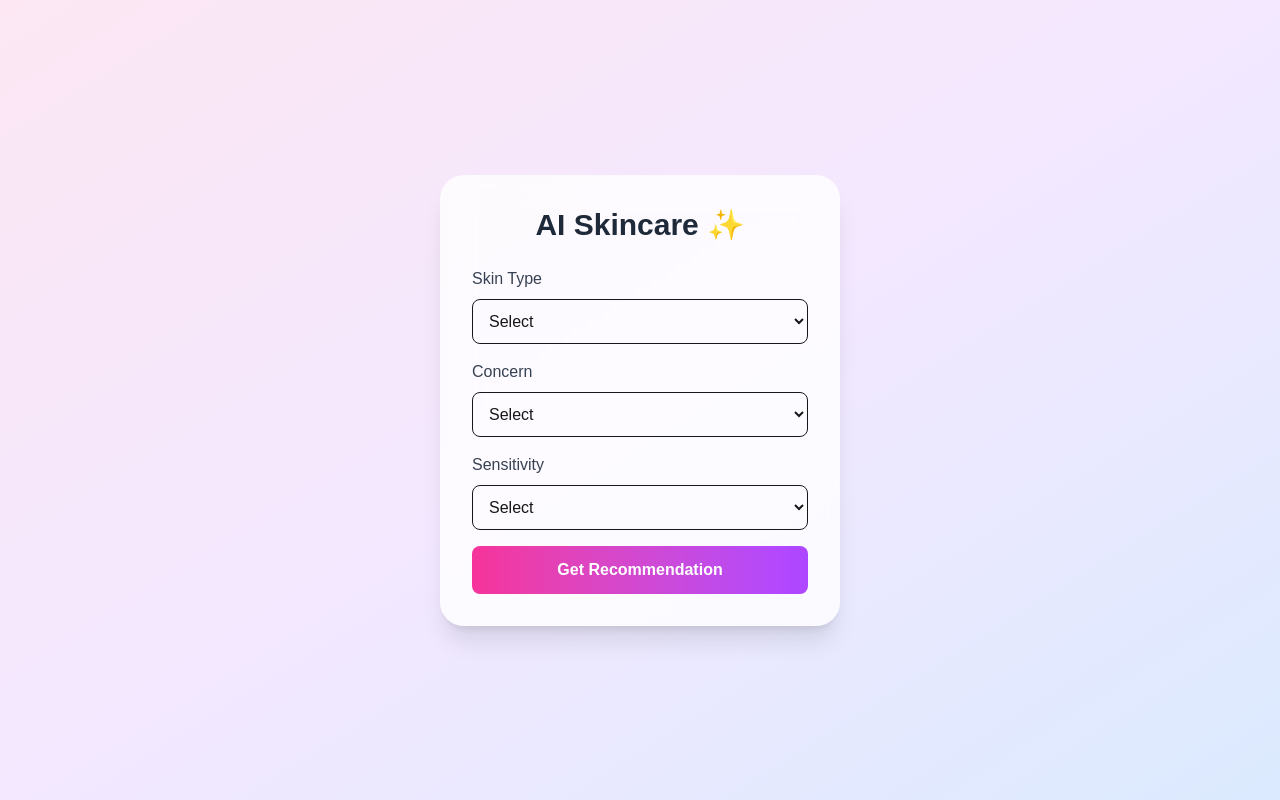
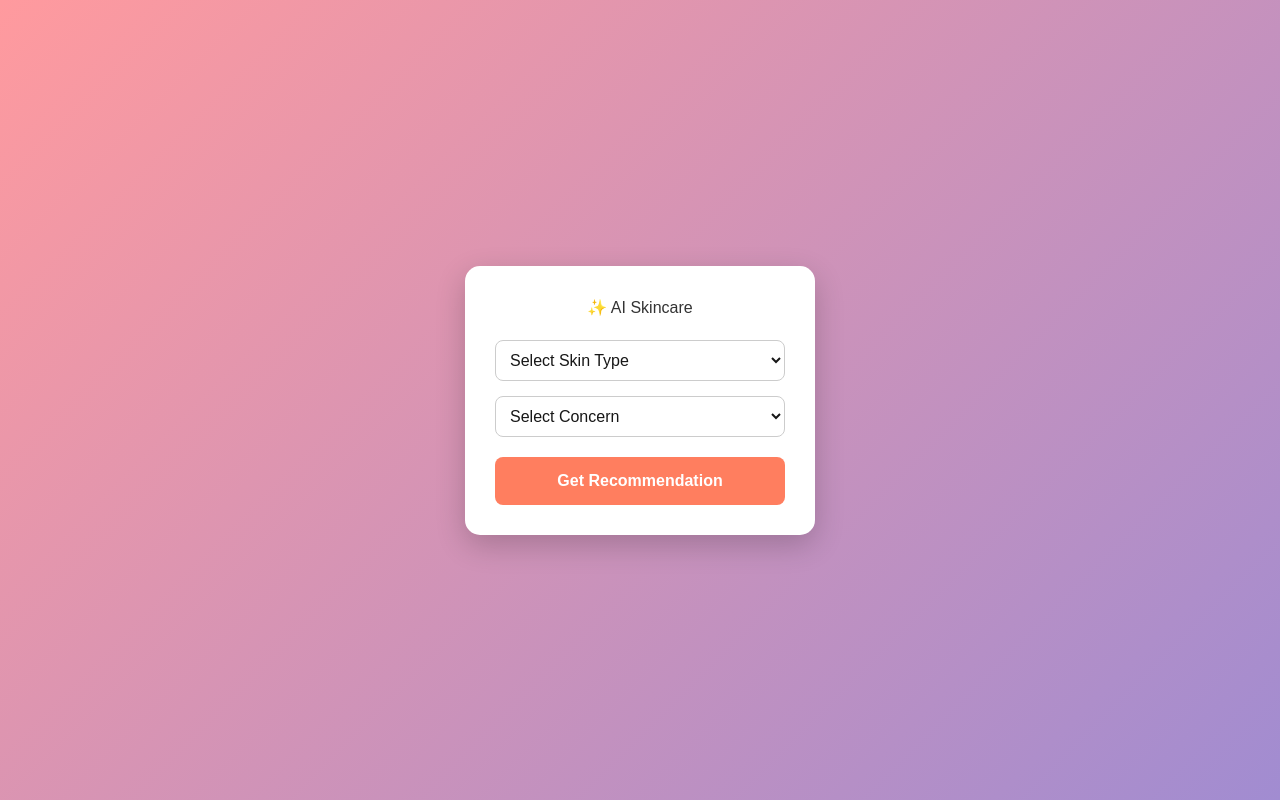
Before and after one commit to Lakshmitriveni25/ai-skincare-frontend, a Next.js app: page / in a window 1280 px wide. Built offline with nearby package versions, Linux system fonts and the light colour scheme.

Commit message:
updated UI + backend connection

```diff
--- a/app/page.js
+++ b/app/page.js
@@ -1,110 +1,236 @@
 "use client";
 import { useState } from "react";
 
-export default function Quiz() {
-  const [form, setForm] = useState({
-    skin_type: "",
-    concern: "",
-    sensitivity: ""
-  });
-
+export default function Home() {
+  const [skinType, setSkinType] = useState("");
+  const [concern, setConcern] = useState("");
   const [result, setResult] = useState(null);
+  const [loading, setLoading] = useState(false);
 
   const handleSubmit = async () => {
+    if (!skinType || !concern) {
+      alert("Please select both options");
+      return;
+    }
+
+    setLoading(true);
+
     try {
-      const res = await fetch("https://ai-skincare-backend.onrender.com/recommend", {
+      const res = await fetch("https://ai-skincare-backend-1.onrender.com", {
         method: "POST",
         headers: {
-          "Content-Type": "application/json"
+          "Content-Type": "application/json",
         },
-        body: JSON.stringify(form)
+        body: JSON.stringify({
+          skin_type: skinType,
+          concern: concern,
+          sensitivity: "low",
+        }),
       });
 
       const data = await res.json();
-      setResult(data);
+      setResult(data.recommendation);
     } catch (error) {
-      alert("Error connecting to backend");
+      console.error("Error:", error);
+      alert("Something went wrong!");
     }
+
+    setLoading(false);
   };
 
   return (
-    <div className="min-h-screen bg-gradient-to-br from-pink-100 via-purple-100 to-blue-100 flex items-center justify-center">
+    <div
+      style={{
+        minHeight: "100vh",
+        background: "linear-gradient(135deg, #ff9a9e, #a18cd1)",
+        display: "flex",
+        justifyContent: "center",
+        alignItems: "center",
+      }}
+    >
+      <div
+        style={{
+          background: "white",
+          padding: "30px",
+          borderRadius: "15px",
+          boxShadow: "0 10px 30px rgba(0,0,0,0.2)",
+          width: "350px",
+          textAlign: "center",
+        }}
+      >
+        <h2 style={{ marginBottom: "20px", color: "#333" }}>
+          ✨ AI Skincare
+        </h2>
 
-      <div className="bg-white/80 backdrop-blur-lg p-8 rounded-3xl shadow-xl w-[400px]">
-
-        <h1 className="text-3xl font-bold text-center mb-6 text-gray-800">
-          AI Skincare ✨
-        </h1>
-
-        {/* Skin Type */}
-        <label className="block mb-2 font-medium text-gray-700">
-          Skin Type
-        </label>
         <select
-          className="w-full p-3 border rounded-lg mb-4 focus:outline-none focus:ring-2 focus:ring-pink-300"
-          onChange={(e) => setForm({ ...form, skin_type: e.target.value })}
+          value={skinType}
+          onChange={(e) => setSkinType(e.target.value)}
+          style={{
+            width: "100%",
+            padding: "10px",
+            marginBottom: "15px",
+            borderRadius: "8px",
+            border: "1px solid #ccc",
+          }}
         >
-          <option value="">Select</option>
+          <option value="">Select Skin Type</option>
           <option value="oily">Oily</option>
           <option value="dry">Dry</option>
-          <option value="combination">Combination</option>
         </select>
 
-        {/* Concern */}
-        <label className="block mb-2 font-medium text-gray-700">
-          Concern
-        </label>
         <select
-          className="w-full p-3 border rounded-lg mb-4 focus:outline-none focus:ring-2 focus:ring-purple-300"
-          onChange={(e) => setForm({ ...form, concern: e.target.value })}
+          value={concern}
+          onChange={(e) => setConcern(e.target.value)}
+          style={{
+            width: "100%",
+            padding: "10px",
+            marginBottom: "20px",
+            borderRadius: "8px",
+            border: "1px solid #ccc",
+          }}
         >
-          <option value="">Select</option>
+          <option value="">Select Concern</option>
           <option value="acne">Acne</option>
           <option value="pigmentation">Pigmentation</option>
         </select>
 
-        {/* Sensitivity */}
-        <label className="block mb-2 font-medium text-gray-700">
-          Sensitivity
-        </label>
-        <select
-          className="w-full p-3 border rounded-lg mb-4 focus:outline-none focus:ring-2 focus:ring-blue-300"
-          onChange={(e) => setForm({ ...form, sensitivity: e.target.value })}
-        >
-          <option value="">Select</option>
-          <option value="yes">Yes</option>
-          <option value="no">No</option>
-        </select>
-
-        {/* Button */}
         <button
           onClick={handleSubmit}
-          className="w-full bg-gradient-to-r from-pink-500 to-purple-500 text-white py-3 rounded-lg font-semibold hover:opacity-90 transition"
+          style={{
+            width: "100%",
+            padding: "12px",
+            background: "#ff7e5f",
+            color: "white",
+            border: "none",
+            borderRadius: "8px",
+            cursor: "pointer",
+            fontWeight: "bold",
+          }}
         >
-          Get Recommendation
+          {loading ? "Loading..." : "Get Recommendation"}
         </button>
 
-        {/* Result */}
         {result && (
-          <div className="mt-6 bg-white p-4 rounded-xl shadow-md border">
-            <h2 className="text-lg font-semibold mb-2 text-gray-800">
-              Your Routine 🧴
-            </h2>
+          <div style={{ marginTop: "25px", width: "100%" }}>
+            <h3 style={{ marginBottom: "15px", color: "#333" }}>
+              🧴 Your Routine
+            </h3>
 
-            <div className="space-y-2">
-              <p className="text-gray-700">
-                <b>Cleanser:</b> {result.cleanser}
-              </p>
-              <p className="text-gray-700">
-                <b>Serum:</b> {result.serum}
-              </p>
-              <p className="text-gray-700">
-                <b>Moisturizer:</b> {result.moisturizer}
-              </p>
+            <div
+              style={{
+                display: "flex",
+                flexWrap: "wrap",
+                gap: "12px",
+                justifyContent: "center",
+              }}
+            >
+              {/* Cleanser */}
+              <div
+                style={{
+                  background: "white",
+                  padding: "10px",
+                  borderRadius: "12px",
+                  width: "100%",
+                  maxWidth: "120px",
+                  textAlign: "center",
+                  boxShadow: "0 5px 15px rgba(0,0,0,0.1)",
+                  transition: "transform 0.2s",
+                }}
+                onMouseEnter={(e) =>
+                  (e.currentTarget.style.transform = "scale(1.05)")
+                }
+                onMouseLeave={(e) =>
+                  (e.currentTarget.style.transform = "scale(1)")
+                }
+              >
+                <img
+                  src="https://images.unsplash.com/photo-1585386959984-a4155224a1ad"
+                  alt="cleanser"
+                  style={{
+                    width: "100%",
+                    height: "100px",
+                    objectFit: "cover",
+                    borderRadius: "8px",
+                  }}
+                />
+                <p style={{ fontSize: "12px" }}>
+                  <strong>🧼 Cleanser</strong><br />
+                  {result.Cleanser}
+                </p>
+              </div>
+
+              {/* Moisturizer */}
+              <div
+                style={{
+                  background: "white",
+                  padding: "10px",
+                  borderRadius: "12px",
+                  width: "100%",
+                  maxWidth: "120px",
+                  textAlign: "center",
+                  boxShadow: "0 5px 15px rgba(0,0,0,0.1)",
+                  transition: "transform 0.2s",
+                }}
+                onMouseEnter={(e) =>
+                  (e.currentTarget.style.transform = "scale(1.05)")
+                }
+                onMouseLeave={(e) =>
+                  (e.currentTarget.style.transform = "scale(1)")
+                }
+              >
+                <img
+                  src="https://images.unsplash.com/photo-1611930022073-b7a4ba5fcccd"
+                  alt="moisturizer"
+                  style={{
+                    width: "100%",
+                    height: "100px",
+                    objectFit: "cover",
+                    borderRadius: "8px",
+                  }}
+                />
+                <p style={{ fontSize: "12px" }}>
+                  <strong>💧 Moisturizer</strong><br />
+                  {result.Moisturizer}
+                </p>
+              </div>
+
+              {/* Sunscreen */}
+              <div
+                style={{
+                  background: "white",
+                  padding: "10px",
+                  borderRadius: "12px",
+                  width: "100%",
+                  maxWidth: "120px",
+                  textAlign: "center",
+                  boxShadow: "0 5px 15px rgba(0,0,0,0.1)",
+                  transition: "transform 0.2s",
+                }}
+                onMouseEnter={(e) =>
+                  (e.currentTarget.style.transform = "scale(1.05)")
+                }
+                onMouseLeave={(e) =>
+                  (e.currentTarget.style.transform = "scale(1)")
+                }
+              >
+                <img
+                  src="https://images.unsplash.com/photo-1596755389378-c31d21fd1273"
+                  alt="sunscreen"
+                  style={{
+                    width: "100%",
+                    height: "100px",
+                    objectFit: "cover",
+                    borderRadius: "8px",
+                  }}
+                />
+                <p style={{ fontSize: "12px" }}>
+                  <strong>🌞 Sunscreen</strong><br />
+                  {result.Sunscreen}
+                </p>
+              </div>
             </div>
           </div>
         )}
-
       </div>
     </div>
   );
```
